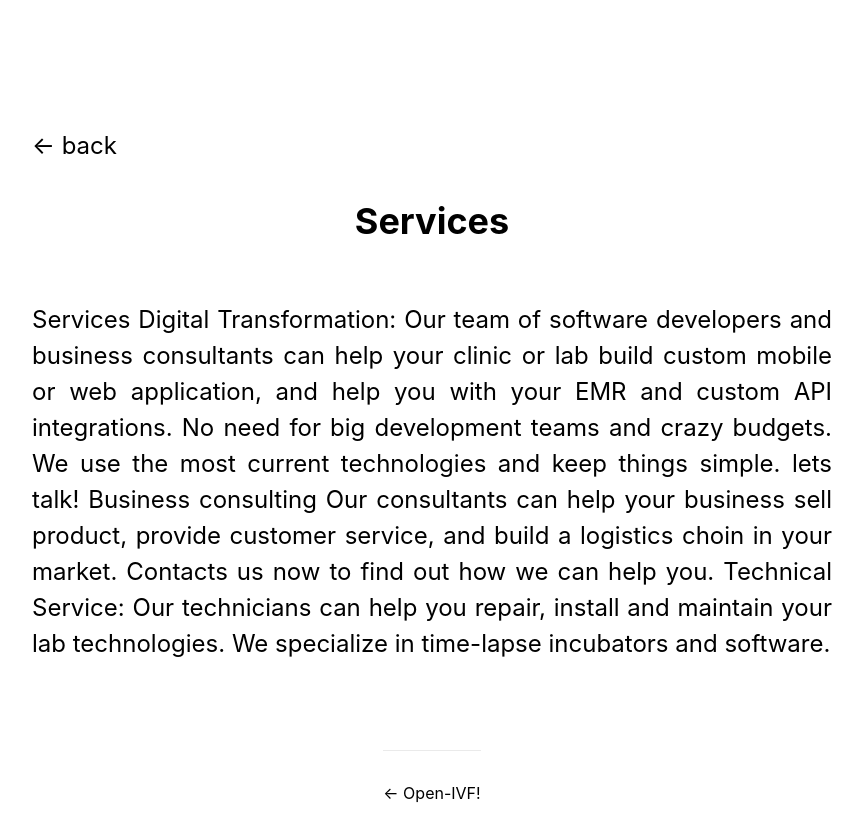
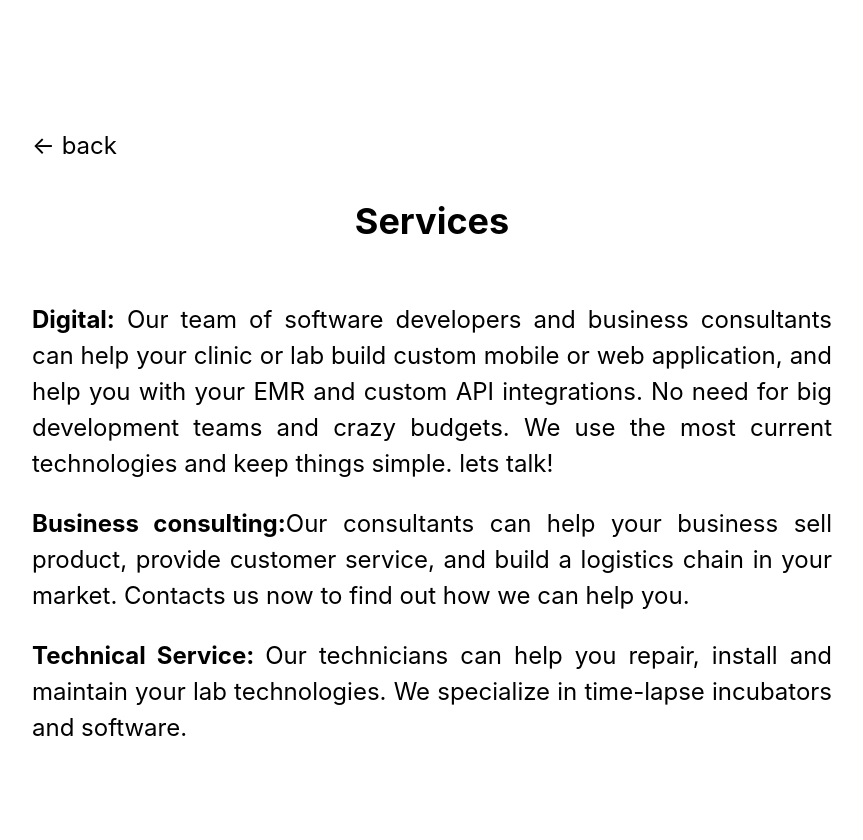
Before and after one commit to Lukas-DH/company-openivf, a Next.js app: page /services in a window 1280 px wide. Shown: the top 840 px of the page, without its empty margins (208-1071 px from the left). Built offline with nearby package versions, Linux system fonts and the light colour scheme.

Commit message:
update service and contacts

```diff
--- a/pages/services.js
+++ b/pages/services.js
@@ -12,27 +12,31 @@ export default function Services() {
           </Link>
           <div className={styles.grid}>
             <h2>Services </h2>{" "}
-            <p>
-              Services Digital Transformation: Our team of software developers
-              and business consultants can help your clinic or lab build custom
-              mobile or web application, and help you with your EMR and custom
-              API integrations. No need for big development teams and crazy
-              budgets. We use the most current technologies and keep things
-              simple. lets talk! Business consulting Our consultants can help
-              your business sell product, provide customer service, and build a
-              logistics choin in your market. Contacts us now to find out how we
-              can help you. Technical Service: Our technicians can help you
-              repair, install and maintain your lab technologies. We specialize
-              in time-lapse incubators and software.
-            </p>{" "}
+            <div>
+              <p>
+                <strong>Digital:</strong> Our team of software developers and
+                business consultants can help your clinic or lab build custom
+                mobile or web application, and help you with your EMR and custom
+                API integrations. No need for big development teams and crazy
+                budgets. We use the most current technologies and keep things
+                simple. lets talk!{" "}
+              </p>
+              <p>
+                {" "}
+                <strong>Business consulting:</strong>
+                Our consultants can help your business sell product, provide
+                customer service, and build a logistics chain in your market.
+                Contacts us now to find out how we can help you.
+              </p>
+              <p>
+                <strong>Technical Service: </strong>Our technicians can help you
+                repair, install and maintain your lab technologies. We
+                specialize in time-lapse incubators and software.
+              </p>
+            </div>{" "}
           </div>
         </div>
-        <div className={styles.footer}>
-          {" "}
-          <Link href="/">
-            <a>&larr; Open-IVF!</a>
-          </Link>
-        </div>
+        <div className={styles.footer}></div>
       </main>
     </div>
   );
```
Also changed, not shown: pages/contact.js (added, +34 -0 lines).
